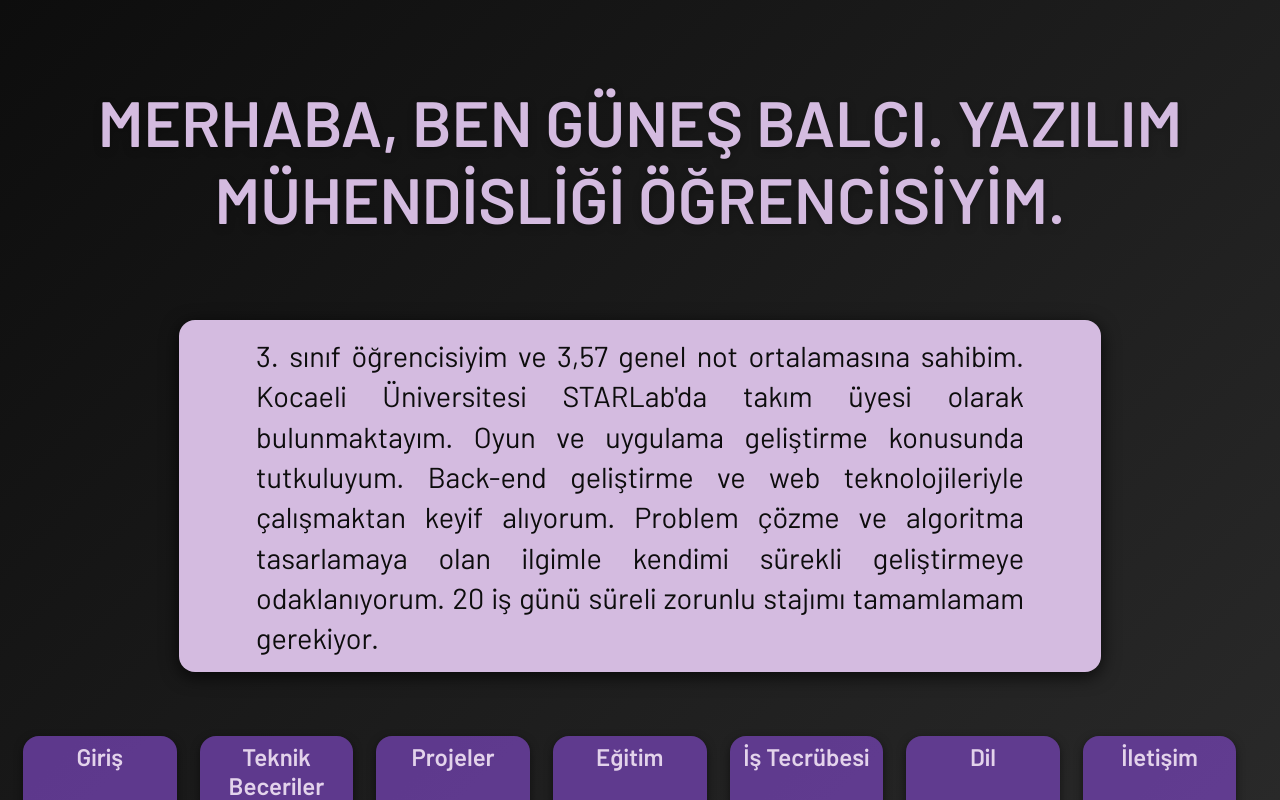
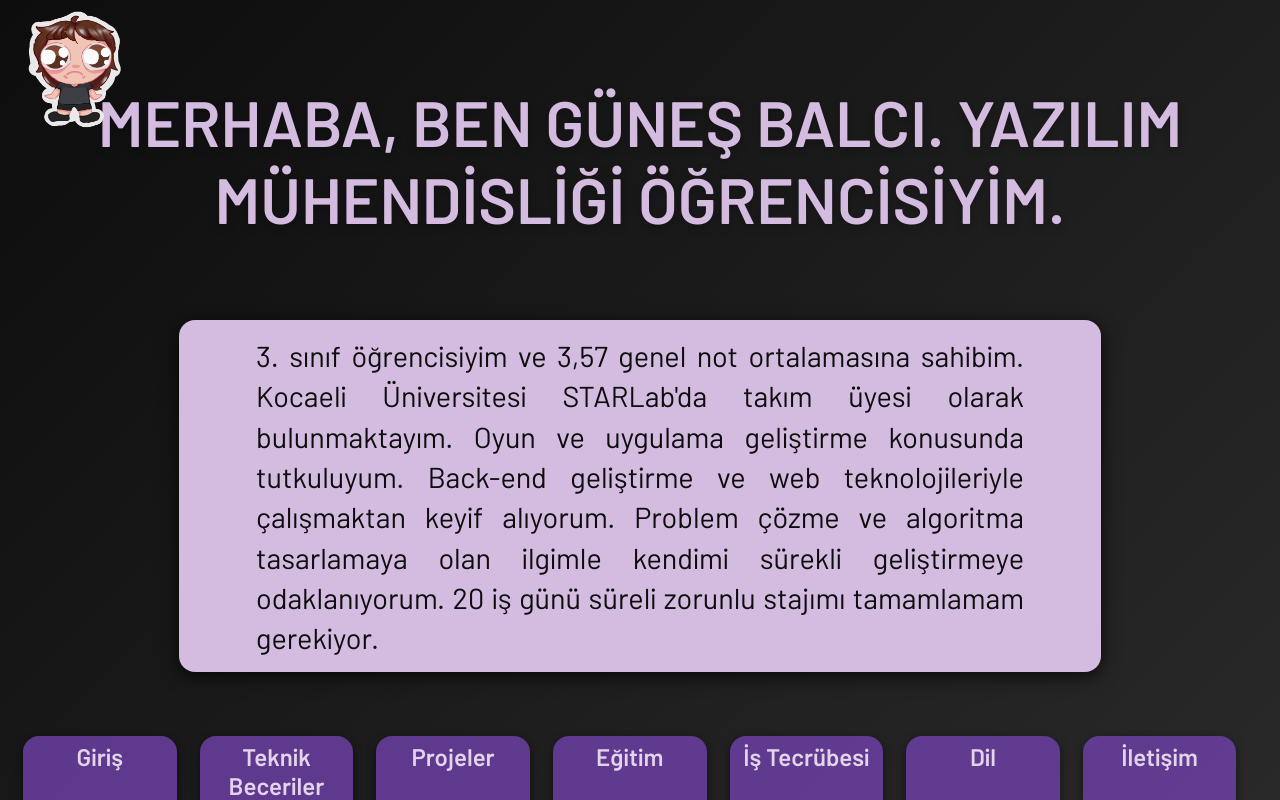
Before and after one commit to gunesbalci/Ozgecmis, a plain HTML site: page index.html in a window 1280 px wide. Drawn offline with Linux system fonts and the light colour scheme.

Commit message:
Sad Güneş is shown in all pages.

```diff
--- /dev/null
+++ b/Stiller/Resim.css
@@ -0,0 +1,11 @@
+.resim
+{
+    position: sticky;
+    z-index: 10;
+    pointer-events: none;
+}
+
+.resim img
+{
+    width: 10vw;
+}
--- a/index.html
+++ b/index.html
@@ -11,6 +11,7 @@
     <link rel="preconnect" href="https://fonts.gstatic.com" crossorigin>
     <link href="https://fonts.googleapis.com/css2?family=Barlow:wght@400;600&display=swap" rel="stylesheet">
 
+    <link rel="stylesheet" href="Stiller/Resim.css">
     <link rel="stylesheet" href="Stiller/Ortak.css">
     <link rel="stylesheet" href="Stiller/AnaBölüm.css">
     <link rel="stylesheet" href="Stiller/AnaBölümGiriş.css">
@@ -23,6 +24,10 @@
 </head>
 
 <body>
+    <div class="resim">
+        <img src="resimler/stajyok_arkaplanlı.png" alt="staj bulamadığı için üzgün bir Güneş karakteri">
+    </div>
+
     <div class="ana-bölüm">
         <div class="ana-bölüm-sayfa" id="ana-bölüm-giriş">
             <div class="ana-bölüm-sayfa-başlık" id="ana-bölüm-giriş-başlık">
```
Also changed, not shown: resimler/mrrpetted.jpg (deleted).
